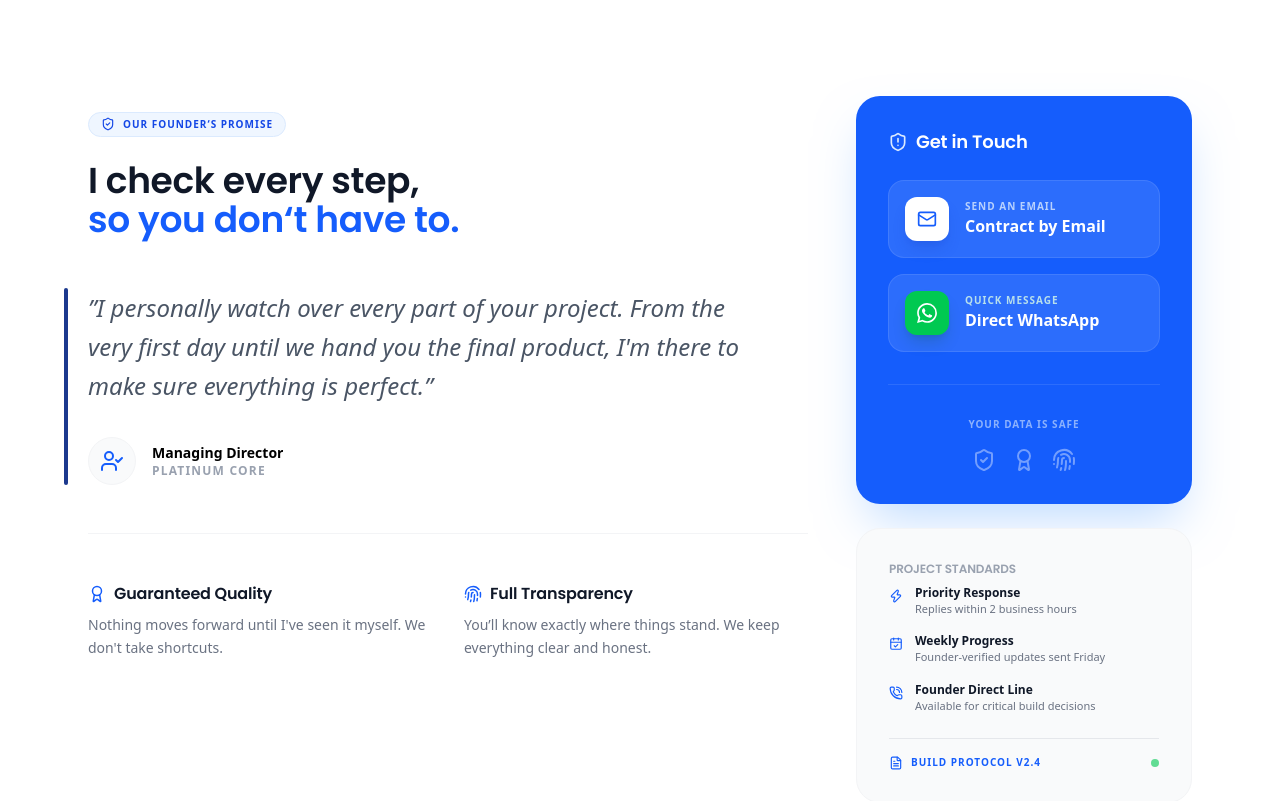
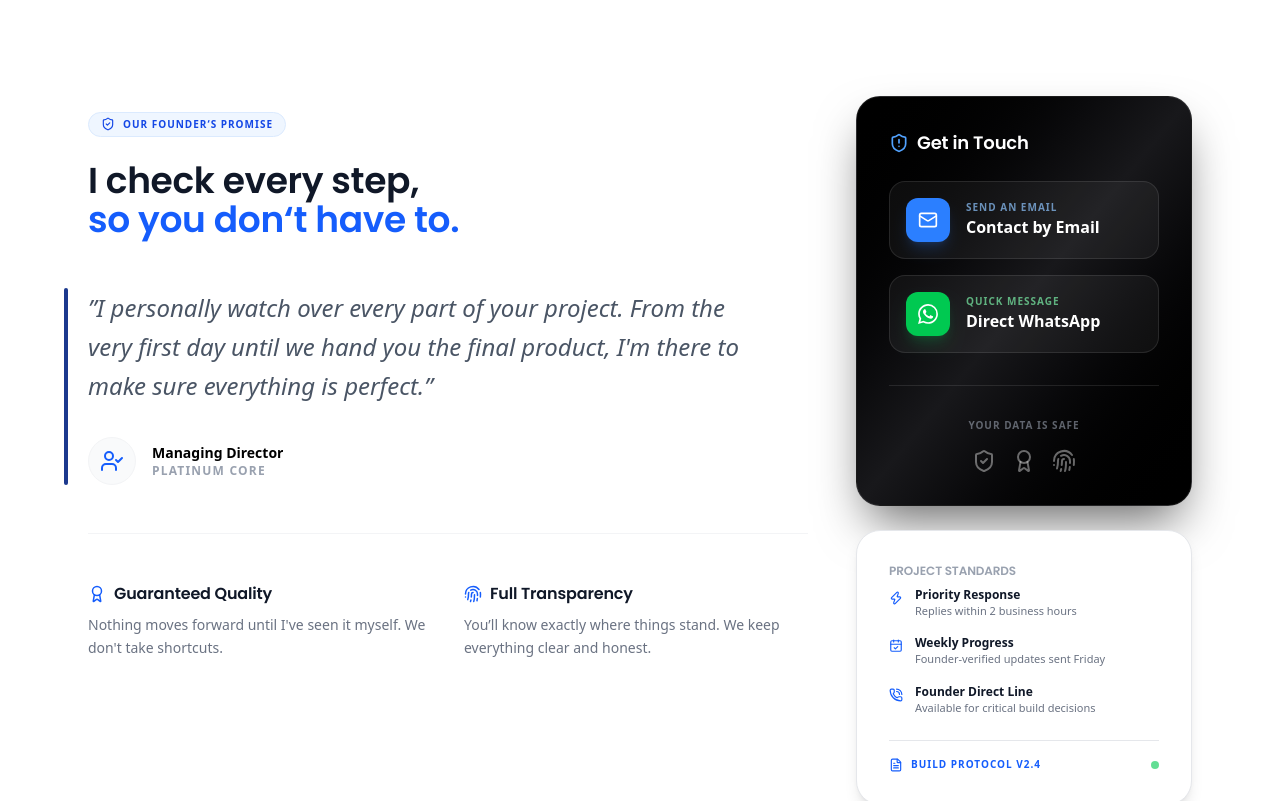
Before and after one commit to RakibHassanSoft/fastest-creators2-client, a Next.js app: page / in a window 1280 px wide. Shown: the part 3900-4701 px from the top of the page. Built offline with nearby package versions, Linux system fonts and the light colour scheme.

Commit message:
initial commit

```diff
--- a/app/components/contractUs.tsx
+++ b/app/components/contractUs.tsx
@@ -75,59 +75,82 @@ const ContractUs = () => {
           </div>
 
           {/* Right Column: Blue Contact Section */}
+         {/* Right Column: Contact Section */}
 <div className="lg:col-span-4 space-y-6">
-            <div className="bg-blue-600 rounded-3xl p-8 text-white shadow-2xl shadow-blue-200">
+
+  {/* TOP: DARK CONTACT CARD */}
+  <div className="bg-linear-to-br from-black via-zinc-900 to-black rounded-3xl p-8 text-white shadow-2xl shadow-black/60 border border-white/10">
+
     <h3 className="text-lg font-bold mb-6 flex items-center gap-2">
-                <ShieldAlert className="text-blue-100" size={20} /> Get in Touch
+      <ShieldAlert className="text-blue-400" size={20} />
+      Get in Touch
     </h3>
 
     <div className="space-y-4">
-                {/* Email Option */}
+
+      {/* EMAIL */}
       <a
         href="mailto:legal@premium.com"
-                  className="flex items-center gap-4 p-4 bg-white/10 rounded-2xl border border-white/10 hover:bg-white/20 transition-all group"
+        className="flex items-center gap-4 p-4 bg-white/5 rounded-2xl border border-white/10 hover:bg-white/10 transition-all group"
       >
-                  <div className="bg-white p-3 rounded-xl group-hover:scale-110 transition-transform shadow-lg shadow-blue-800/20">
-                    <Mail className="text-blue-600" size={20} />
+        <div className="bg-blue-500 p-3 rounded-xl group-hover:scale-110 transition-transform shadow-lg shadow-blue-500/20">
+          <Mail className="text-white" size={20} />
         </div>
+
         <div>
-                    <p className="text-[10px] font-black text-blue-100 uppercase tracking-widest opacity-80">Send an Email</p>
-                    <p className="font-bold text-white">Contract by Email</p>
+          <p className="text-[10px] font-black text-blue-300 uppercase tracking-widest opacity-70">
+            Send an Email
+          </p>
+          <p className="font-bold text-white">Contact by Email</p>
         </div>
       </a>
 
-                {/* WhatsApp Option */}
+      {/* WHATSAPP */}
       <a
         href="https://wa.me/yournumber"
-                  className="flex items-center gap-4 p-4 bg-white/10 rounded-2xl border border-white/10 hover:bg-green-500/20 transition-all group"
+        className="flex items-center gap-4 p-4 bg-white/5 rounded-2xl border border-white/10 hover:bg-green-500/10 transition-all group"
       >
-                  <div className="bg-green-500 p-3 rounded-xl group-hover:scale-110 transition-transform shadow-lg shadow-green-900/20">
+        <div className="bg-green-500 p-3 rounded-xl group-hover:scale-110 transition-transform shadow-lg shadow-green-500/20">
           <WhatsAppIcon className="text-white w-5 h-5" />
         </div>
+
         <div>
-                    <p className="text-[10px] font-black text-green-100 uppercase tracking-widest opacity-80">Quick Message</p>
+          <p className="text-[10px] font-black text-green-300 uppercase tracking-widest opacity-70">
+            Quick Message
+          </p>
           <p className="font-bold text-white">Direct WhatsApp</p>
         </div>
       </a>
+
     </div>
 
+    {/* SAFETY FOOTER */}
     <div className="mt-8 pt-8 border-t border-white/10 text-center">
-                <p className="text-[10px] text-blue-100 font-bold uppercase tracking-widest mb-4 opacity-60">Your data is safe</p>
-                <div className="flex justify-center gap-4 opacity-40">
+
+      <p className="text-[10px] text-gray-400 font-bold uppercase tracking-widest mb-4 opacity-60">
+        Your data is safe
+      </p>
+
+      <div className="flex justify-center gap-4 text-white/40">
         <ShieldCheck size={24} />
         <Award size={24} />
         <Fingerprint size={24} />
       </div>
+
     </div>
   </div>
 
-            {/* Redesigned Project Details - More Relevant Data */}
-            <div className="p-8 bg-gray-50 border border-gray-100 rounded-3xl space-y-6">
-              <h4 className="text-xs font-black uppercase tracking-tighter text-gray-400 mb-2">Project Standards</h4>
+  {/* BOTTOM: WHITE PROJECT STANDARDS */}
+  <div className="p-8 bg-white border border-gray-200 rounded-3xl space-y-6 shadow-lg">
+
+    <h4 className="text-xs font-black uppercase tracking-widest text-gray-400 mb-2">
+      Project Standards
+    </h4>
 
     <div className="space-y-4">
+
       <div className="flex items-start gap-3">
-                  <div className="mt-1"><Zap size={14} className="text-blue-600" /></div>
+        <Zap size={14} className="text-blue-600 mt-1" />
         <div>
           <p className="text-xs font-bold text-gray-900">Priority Response</p>
           <p className="text-[11px] text-gray-500">Replies within 2 business hours</p>
@@ -135,7 +158,7 @@ const ContractUs = () => {
       </div>
 
       <div className="flex items-start gap-3">
-                  <div className="mt-1"><CalendarCheck size={14} className="text-blue-600" /></div>
+        <CalendarCheck size={14} className="text-blue-600 mt-1" />
         <div>
           <p className="text-xs font-bold text-gray-900">Weekly Progress</p>
           <p className="text-[11px] text-gray-500">Founder-verified updates sent Friday</p>
@@ -143,23 +166,30 @@ const ContractUs = () => {
       </div>
 
       <div className="flex items-start gap-3">
-                  <div className="mt-1"><PhoneCall size={14} className="text-blue-600" /></div>
+        <PhoneCall size={14} className="text-blue-600 mt-1" />
         <div>
           <p className="text-xs font-bold text-gray-900">Founder Direct Line</p>
           <p className="text-[11px] text-gray-500">Available for critical build decisions</p>
         </div>
       </div>
+
     </div>
 
     <div className="pt-4 border-t border-gray-200">
       <div className="flex items-center justify-between">
+
         <div className="flex items-center gap-2 text-blue-600">
           <FileText size={14} />
-                    <span className="text-[10px] uppercase font-black tracking-widest">Build Protocol v2.4</span>
+          <span className="text-[10px] uppercase font-black tracking-widest">
+            Build Protocol v2.4
+          </span>
         </div>
-                  <span className="h-2 w-2 rounded-full bg-green-500 animate-pulse" title="Active"></span>
+
+        <span className="h-2 w-2 rounded-full bg-green-500 animate-pulse" />
+
       </div>
     </div>
+
   </div>
 
 </div>
```
Lines whose indentation alone changed are shown as unchanged.
